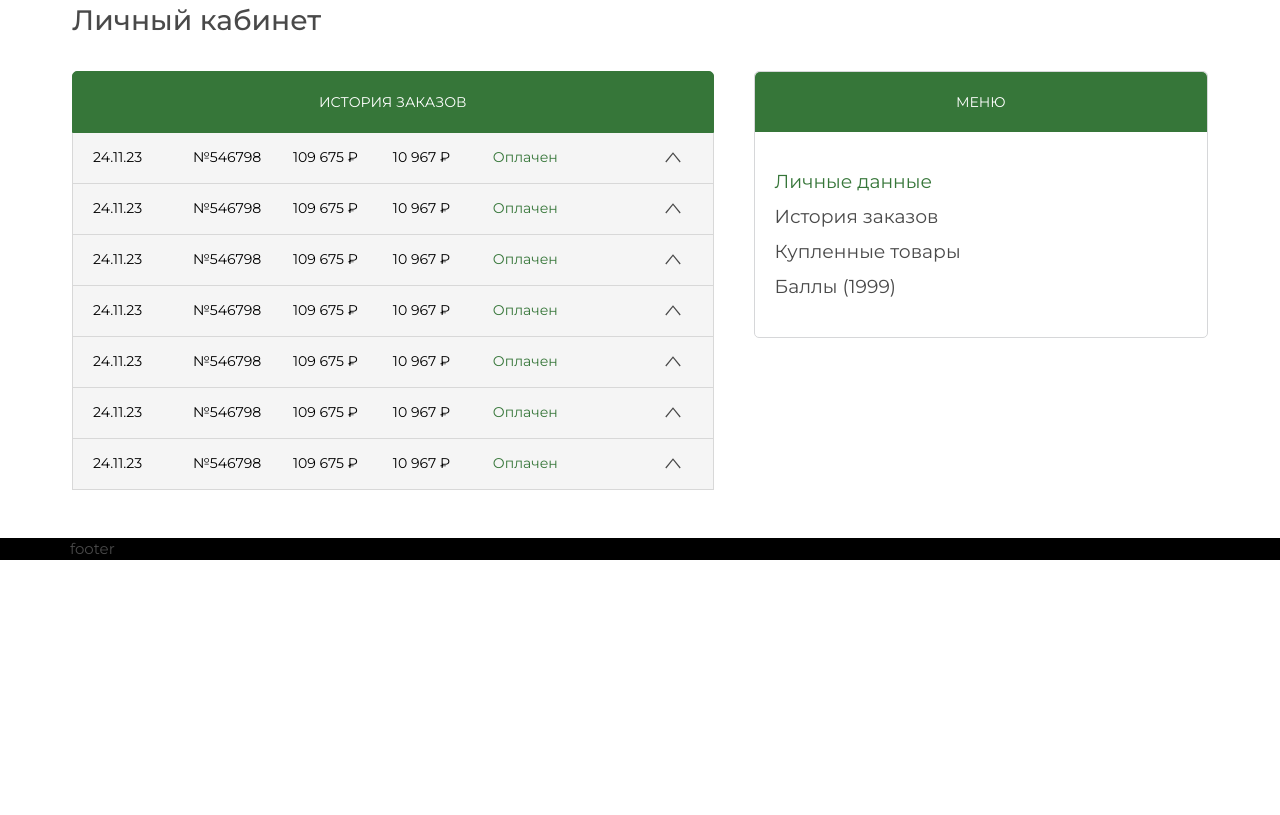
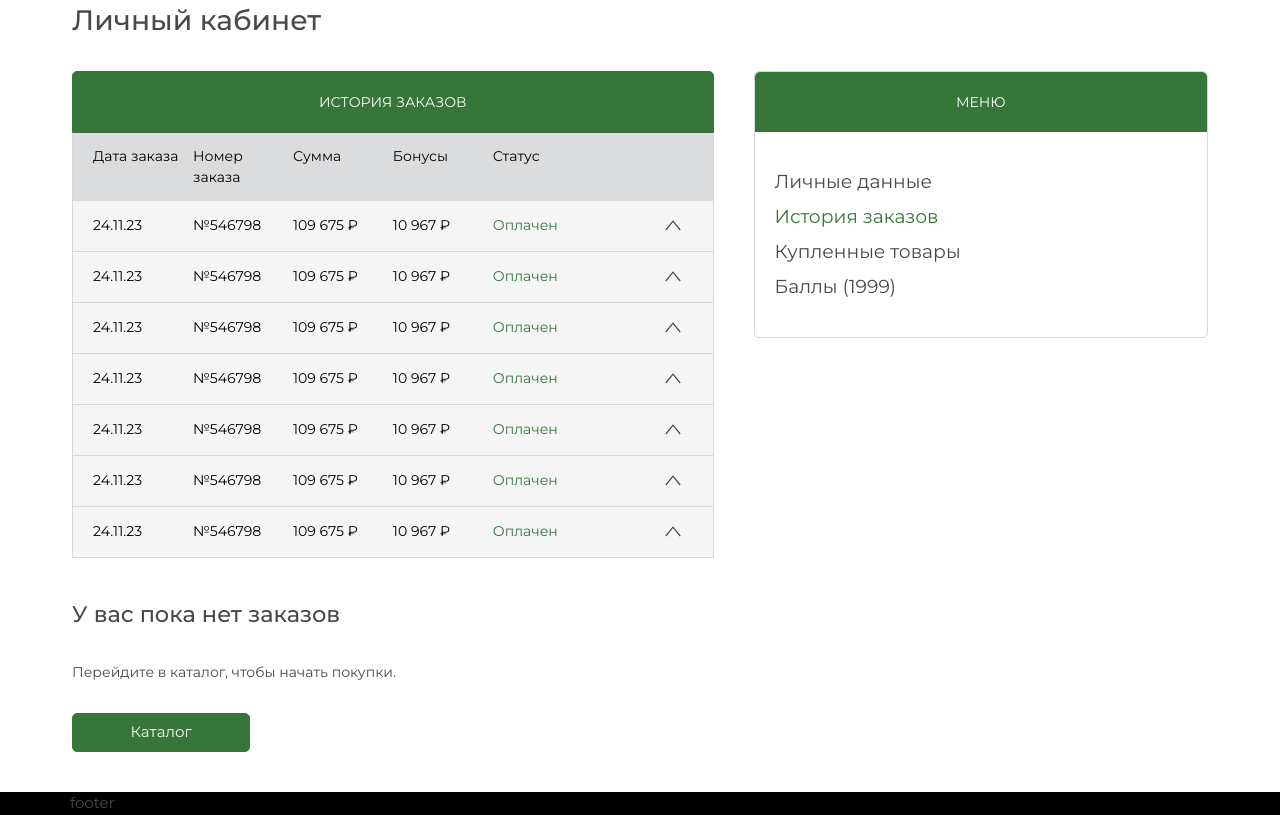
Before and after one commit to itigertechno/sabonis, a React (Vite) app: page /profile/history in a window 1280 px wide. Shown: the part 240-1055 px from the top of the page. Before the commit the page ends 800 px from the top, so only its background shows below. Built offline with nearby package versions, Linux system fonts and the light colour scheme.

Commit message:
Profile/History page some fixes

```diff
--- a/src/pages/ProfileHistoryPage/ProfileHistoryPage.tsx
+++ b/src/pages/ProfileHistoryPage/ProfileHistoryPage.tsx
@@ -30,6 +30,13 @@ export function ProfileHistoryPage() {
                             <span className="fs-15 uppercase text-neutral-0 w-[100%] block text-center leading-[50px]">История заказов</span>
                         </div>
                         <div className="border-x-[1px] border-[var(--color-neutral-700)]">
+                            <div className="grid grid-cols-6 bg-[#DBDCDE] px-[20px] py-[13px]">
+                                <span className="fs-15 fw-400 text-black">Дата заказа</span>
+                                <span className="fs-15 fw-400 text-black">Номер заказа</span>
+                                <span className="fs-15 fw-400 text-black">Сумма</span>
+                                <span className="fs-15 fw-400 text-black">Бонусы</span>
+                                <span className="fs-15 fw-400 text-black">Статус</span>
+                            </div>
                             <DropBasket></DropBasket>
                             <DropBasket></DropBasket>
                             <DropBasket></DropBasket>
@@ -46,16 +53,25 @@ export function ProfileHistoryPage() {
                                 className="fs-15 uppercase text-neutral-0 text-center leading-[50px] w-[100%] block">Меню</span>
                         </div>
                         <div className="px-[20px] py-[40px]">
-                            <Link className="text-primary fs-20 fw-400 leading-[20px] block mb-[15px]" to="profile">Личные
+                            <Link className="text-neutral-900 fs-20 fw-400 leading-[20px] block mb-[15px]" to="/profile">Личные
                                 данные</Link>
+                            <Link className="text-primary fs-20 fw-400 leading-[20px] block mb-[15px]"
+                                  to="/history">История заказов</Link>
                             <Link className="text-neutral-900 fs-20 fw-400 leading-[20px] block mb-[15px]"
-                                  to="profile/history">История заказов</Link>
-                            <Link className="text-neutral-900 fs-20 fw-400 leading-[20px] block mb-[15px]"
-                                  to="profile/store">Купленные товары</Link>
-                            <Link className="text-neutral-900 fs-20 fw-400 leading-[20px] block" to="profile/points">Баллы
+                                  to="/store">Купленные товары</Link>
+                            <Link className="text-neutral-900 fs-20 fw-400 leading-[20px] block" to="/points">Баллы
                                 (1999)</Link>
                         </div>
                     </div>
+                </div>
+            </section>
+            <section className="wrap mt-[40px] mb-[40px]">
+                <h3 className="fs-24 fw-500 text-neutral-900">У вас пока нет заказов</h3>
+                <p className="fs-15 fw-400 text-neutral-900 mt-[30px]">Перейдите в каталог, чтобы начать покупки.</p>
+                <div className="w-fit">
+                    <Button className="mt-[30px]">
+                        <span className="block px-[50px] text-neutral-0">Каталог</span>
+                    </Button>
                 </div>
             </section>
         </>
```
